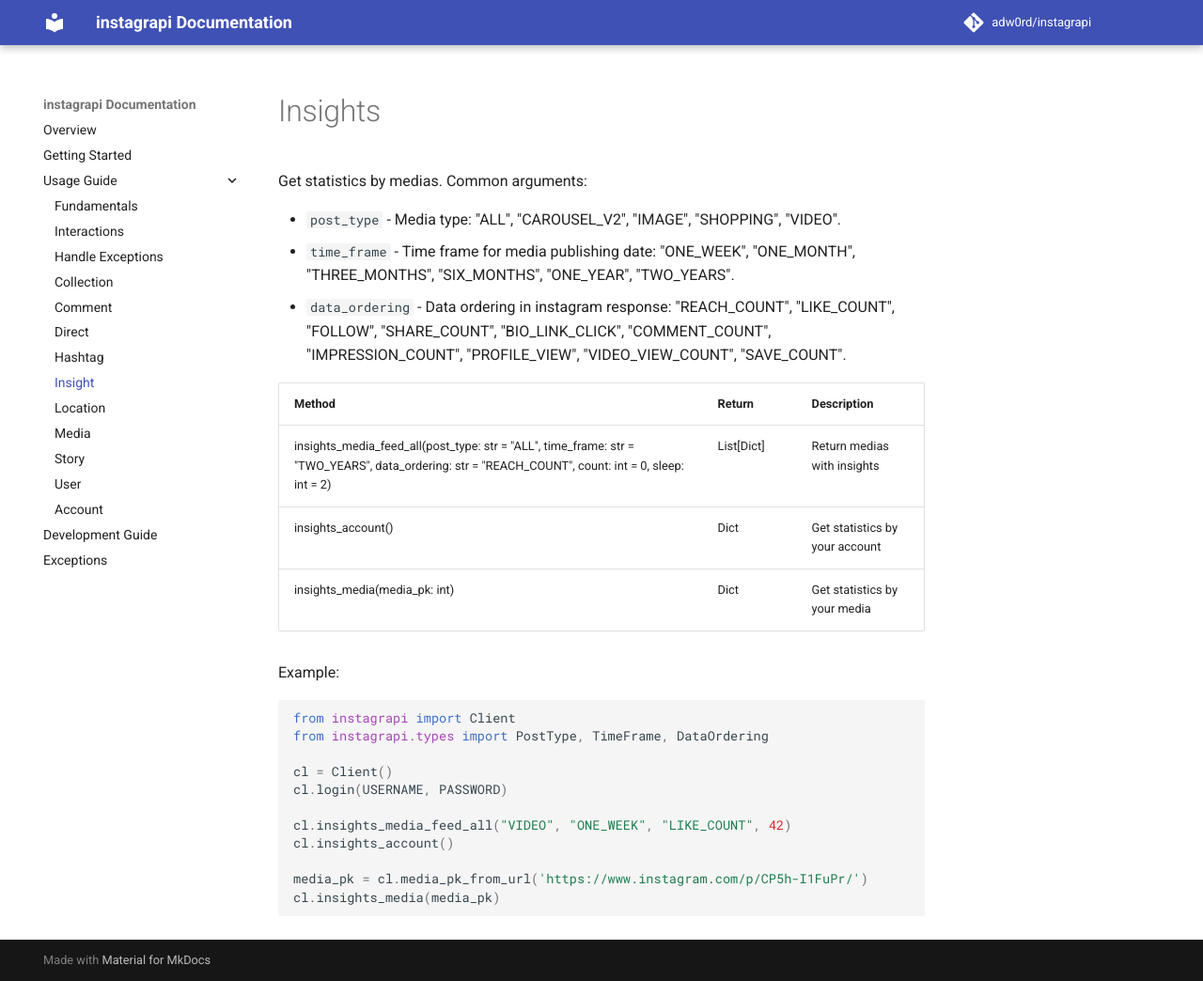
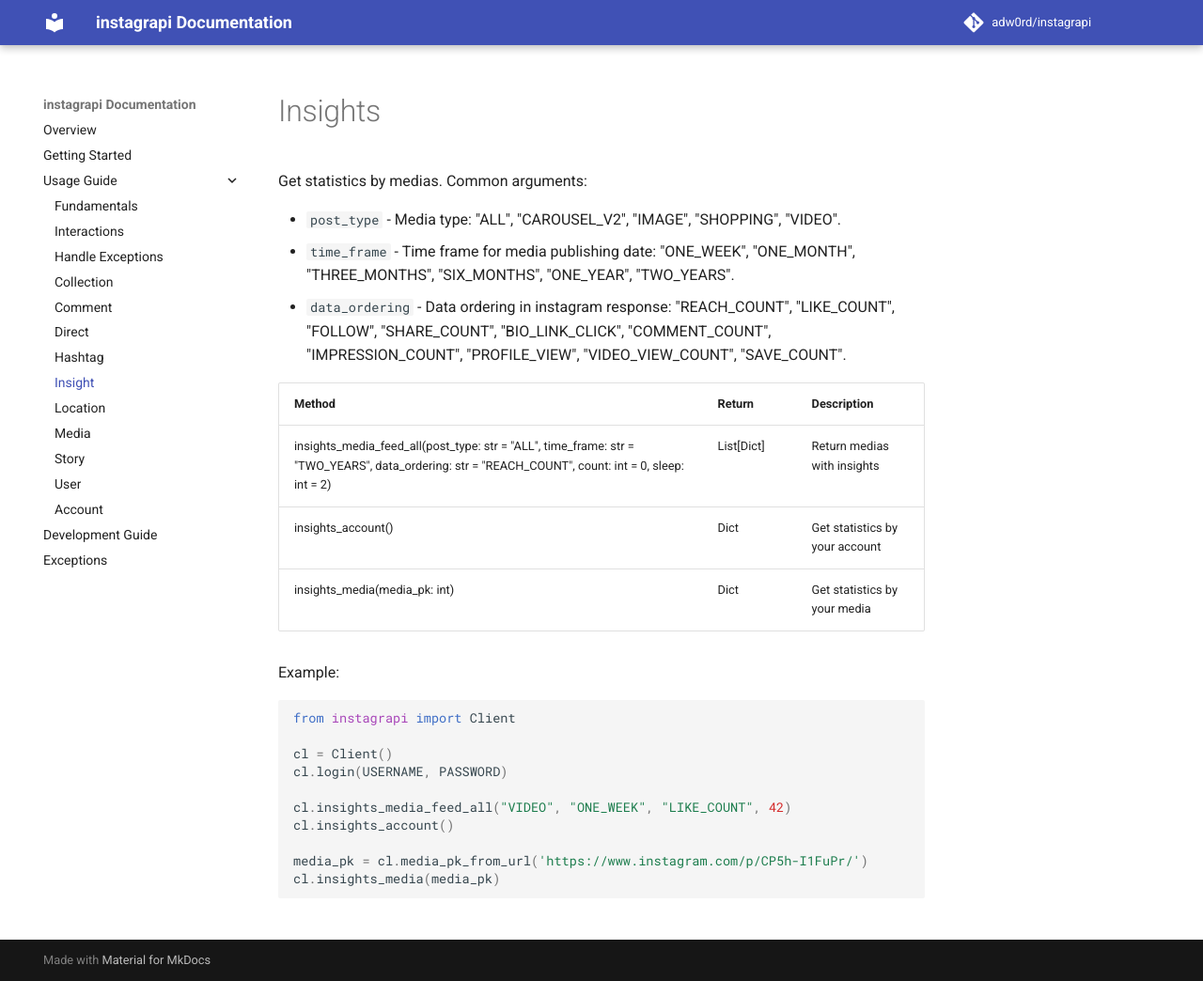
Before and after one commit to subzeroid/instagrapi, an MkDocs documentation site: the page built from docs/usage-guide/insight.md, in a window 1280 px wide and 1044 px high. Shown: the whole window at 94% size. Built offline with MkDocs 1.6.1 and Material for MkDocs 9.7.7, drawn with Linux system fonts in a browser that asks for light colours; comment, search, counter and statistics services are not loaded; the version menu is left out.

Commit message:
Removed unused import

````diff
--- a/docs/usage-guide/insight.md
+++ b/docs/usage-guide/insight.md
@@ -17,7 +17,6 @@
 
 ``` python
 from instagrapi import Client
-from instagrapi.types import PostType, TimeFrame, DataOrdering
 
 cl = Client()
 cl.login(USERNAME, PASSWORD)
````
